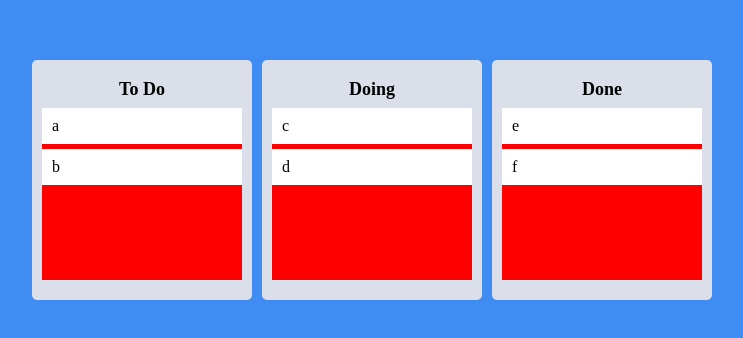
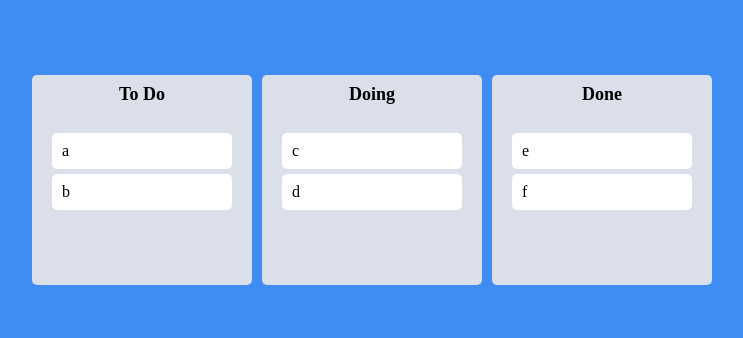
Before and after one commit to SpearJin/drag_clone_coding, a React (Create React App) app: page / in a window 1280 px wide. Shown: the part 220-558 px from the top of the page, without its empty margins (268-1011 px from the left). Built offline with nearby package versions, Linux system fonts and the light colour scheme.

Commit message:
[Feat] style

```diff
--- a/src/components/Board.tsx
+++ b/src/components/Board.tsx
@@ -16,7 +16,6 @@ function Board({ toDos, boardId }: IBoardProps) {
           <Area
             isDraggingOver={info.isDraggingOver}
             isDraggingFromThis={Boolean(info.draggingFromThisWith)}
-            style={{ backgroundColor: 'red' }}
             ref={magic.innerRef}
             {...magic.droppableProps}
           >
@@ -34,10 +33,11 @@ function Board({ toDos, boardId }: IBoardProps) {
 const Wrapper = styled.div`
   display: flex;
   flex-direction: column;
-  padding: 20px 10px;
+  padding-top: 10px;
   min-height: 200px;
   border-radius: 5px;
   background-color: ${(props) => props.theme.boardColor};
+  overflow: hidden;
 `;
 
 const Title = styled.h2`
@@ -54,7 +54,9 @@ interface IAreaProps {
 
 const Area = styled.div<IAreaProps>`
   flex-grow: 1;
-  background-color: ${(props) => (props.isDraggingOver ? 'pink' : props.isDraggingFromThis ? 'red' : 'blue')};
+  padding: 20px;
+  background-color: ${(props) =>
+    props.isDraggingOver ? '#dfe6e9' : props.isDraggingFromThis ? '#b2bec3' : 'transparent'};
   transition: background-color 250ms ease-in;
 `;
 
--- a/src/components/DragablleCard.tsx
+++ b/src/components/DragablleCard.tsx
@@ -11,8 +11,13 @@ function DragablleCard({ toDo, index }: IDraggabbleCardProps) {
   console.log(`${toDo} has been rendering`);
   return (
     <Draggable key={toDo} draggableId={toDo} index={index}>
-      {(magic) => (
-        <Card ref={magic.innerRef} {...magic.draggableProps} {...magic.dragHandleProps}>
+      {(magic, snapshot) => (
+        <Card
+          isDragging={snapshot.isDragging}
+          ref={magic.innerRef}
+          {...magic.draggableProps}
+          {...magic.dragHandleProps}
+        >
           {toDo}
         </Card>
       )}
@@ -20,10 +25,12 @@ function DragablleCard({ toDo, index }: IDraggabbleCardProps) {
   );
 }
 
-const Card = styled.div`
+const Card = styled.div<{ isDragging: boolean }>`
   margin-bottom: 5px;
   padding: 10px;
-  background-color: ${(props) => props.theme.cardColor};
+  border-radius: 5px;
+  background-color: ${(props) => (props.isDragging ? '#e4f2ff' : props.theme.cardColor)};
+  box-shadow: ${(props) => (props.isDragging ? '0px 2px 5px rgba(0, 0, 0, 0.5)' : 'none')};
 `;
 
 export default React.memo(DragablleCard);
```
